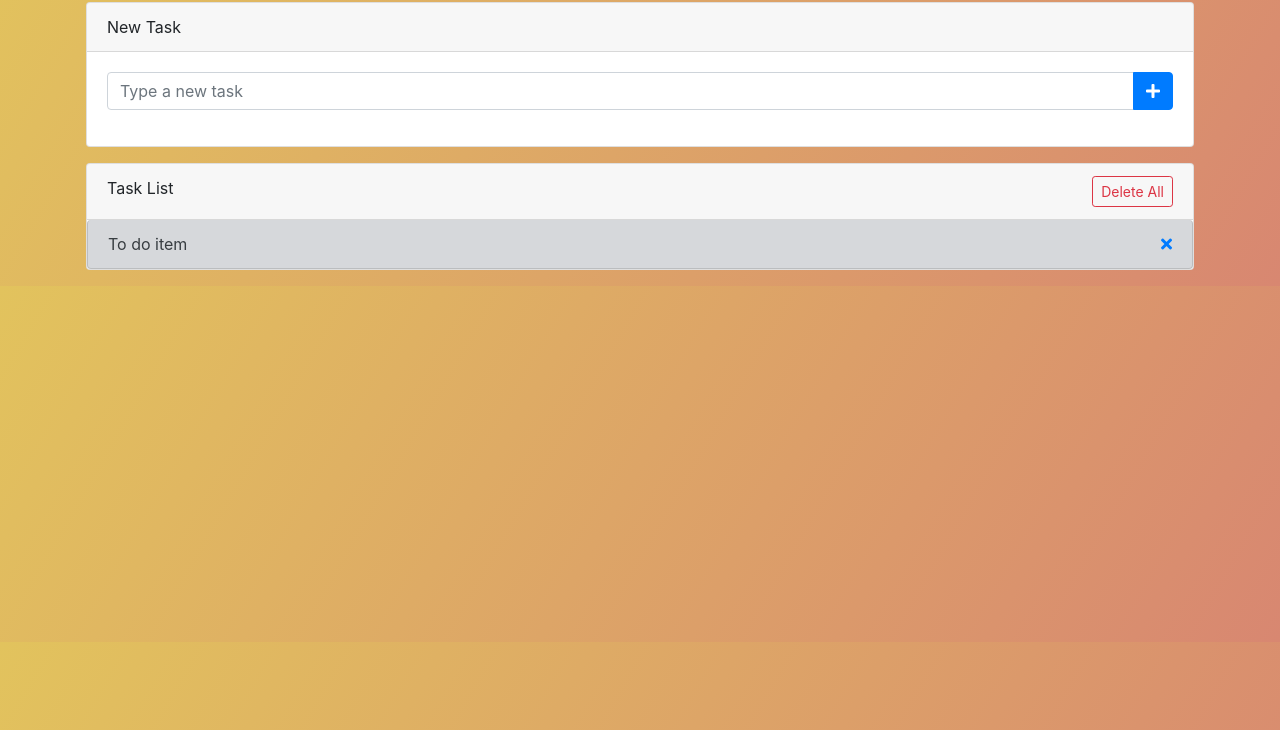
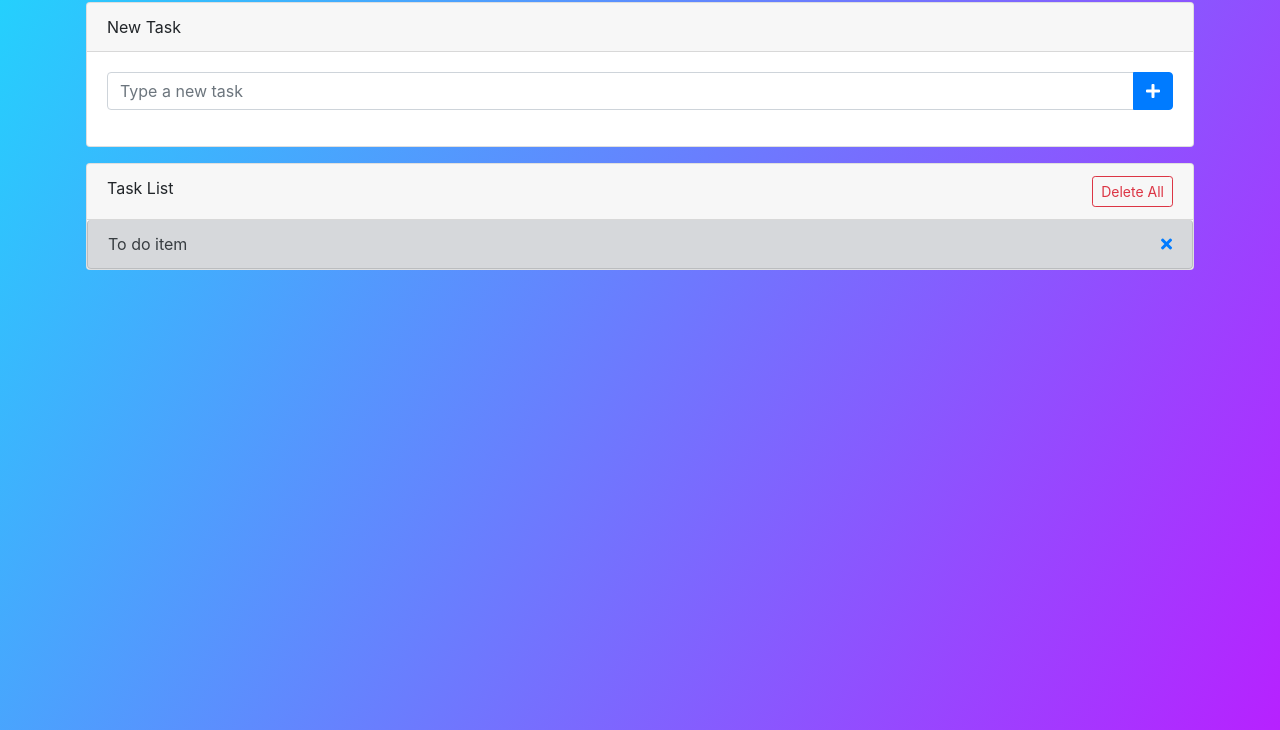
Before and after one commit to SurkhayliShukur/ToDoList, a plain HTML site: page index.html in a window 1280 px wide. Shown: the part 70-800 px from the top of the page. Drawn offline with nearby package versions, Linux system fonts and the light colour scheme.

Commit message:
initialcommit

```diff
--- a/css/style.css
+++ b/css/style.css
@@ -4,5 +4,7 @@
     box-sizing: border-box;
 }
 body{
-    background-image: linear-gradient(120deg,#e2c35d, #d88771);
+    background-image: linear-gradient(120deg,#21D4FD, #B721FF);
+    background-repeat: no-repeat;
+    height: 100vh;
 }
```
